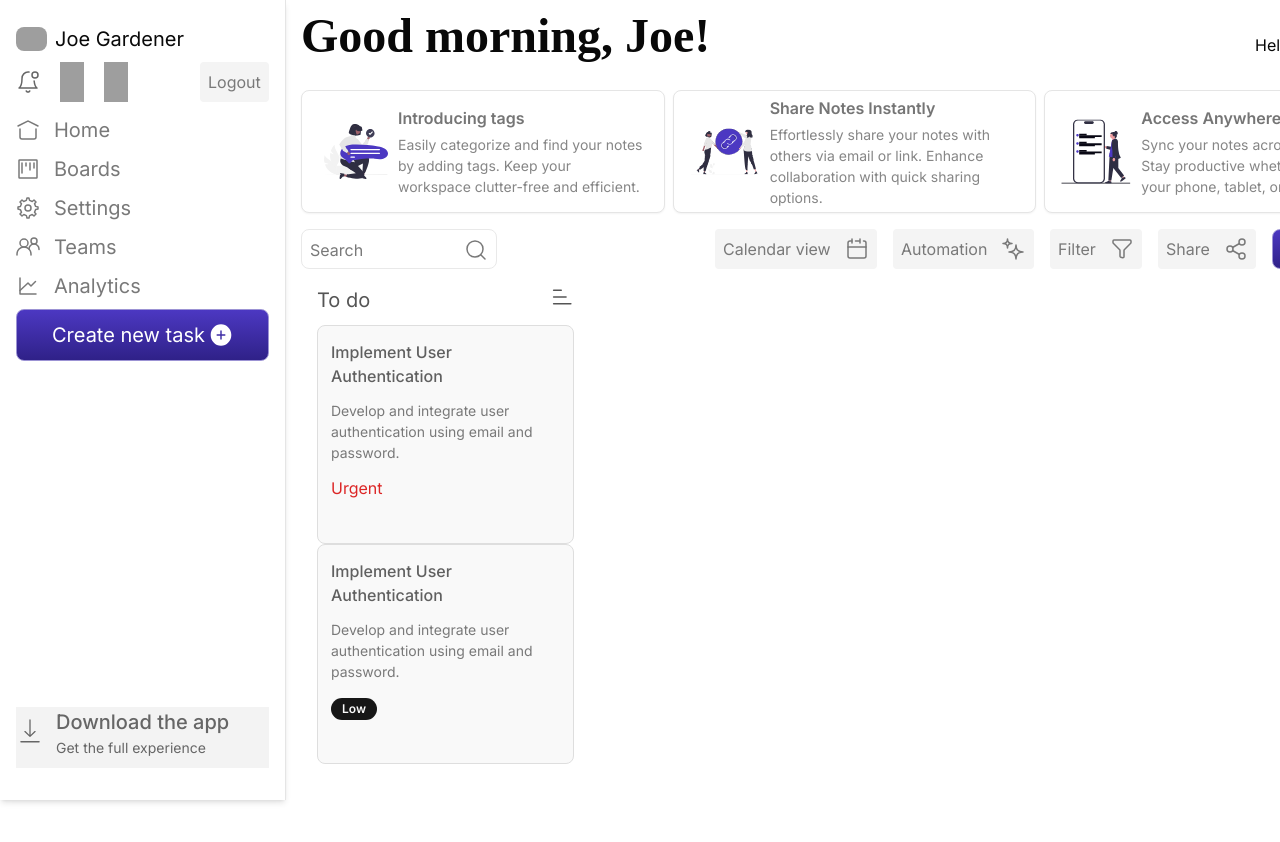
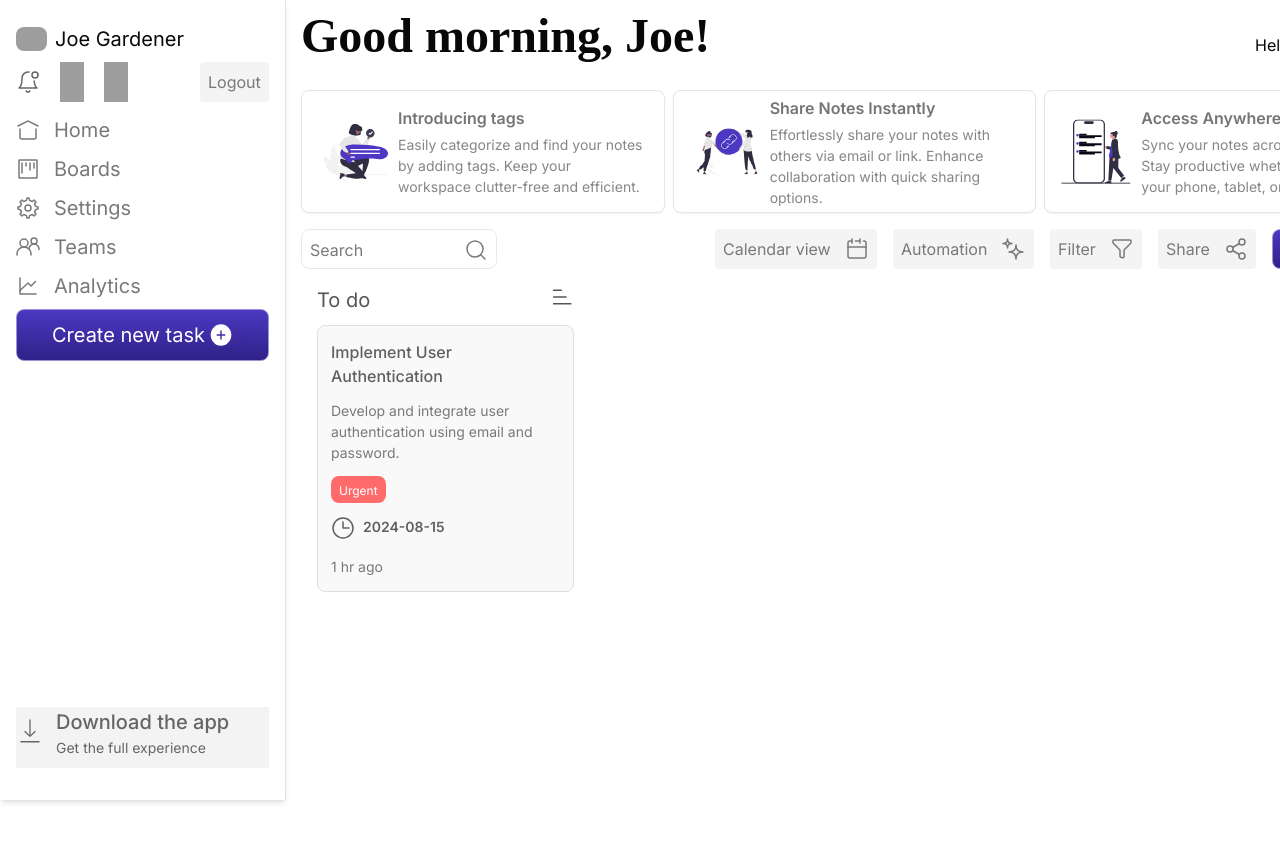
Before and after one commit to pradhumngautam/workflo, a Next.js app: page /dashboard in a window 1280 px wide. Shown: the top 842 px of the page. Built offline with nearby package versions, Linux system fonts and the light colour scheme; grey boxes are pictures that could not be loaded.

Commit message:
refact: task card

```diff
--- a/components/todos.tsx
+++ b/components/todos.tsx
@@ -14,13 +14,5 @@ export const todos = [
     priority: "Urgent",
     deadline: "2024-08-15",
     time: "1 hr ago",
-  },
-  {
-    title: "Implement User Authentication",
-    content:
-      "Develop and integrate user authentication using email and password.",
-    priority: "Low",
-    deadline: "2024-08-15",
-    time: "1 hr ago",
-  },
+  }
 ];
--- a/components/ui/task-card.tsx
+++ b/components/ui/task-card.tsx
@@ -1,3 +1,4 @@
+import Image from "next/image";
 import { todosdata } from "../todos";
 import { Badge } from "./badge";
 import { Button } from "./button";
@@ -14,19 +15,31 @@ const Taskcard = ({ title, content, priority, deadline, time }: Cardprops) => {
             {content}
           </div>
         </div>
-        <div>
-          {priority == "Low" && <Badge className="">{priority}</Badge>}
+        <div className="font-normal text-[12px] text-[#FFFFFF]">
+          {priority == "Low" && (
+            <div className="w-[40px] h-[27px] rounded-[8px] pt-[6px] pr-[8px] pb-[6px] pl-[8px] bg-[#0ECC5A]">
+              {priority}
+            </div>
+          )}
           {priority == "Medium" && (
-            <div className="text-green-600">{priority}</div>
+            <div className="w-[62px] h-[27px] rounded-[8px] pt-[6px] pr-[8px] pb-[6px] pl-[8px] bg-[#FFA235]">
+              {priority}
+            </div>
           )}
           {priority == "Urgent" && (
-            <div className="text-red-600">{priority}</div>
+            <div className="w-[55px] h-[27px] rounded-[8px] pt-[6px] pr-[8px] pb-[6px] pl-[8px] bg-[#FF6B6B]">
+              {priority}
+            </div>
           )}
         </div>
-
-        <div></div>
+        <div className="w-[115px] h-[24px] flex gap-[8px]">
+          <Image src={"/time.svg"} alt="" height={24} width={24} />
+          <div className="text-[#606060] text-[14px] font-semibold">
+            {deadline}
+          </div>
+        </div>
       </div>
-      <div></div>
+      <div className="font-normal text-[14px] text-[#797979]">{time}</div>
     </div>
   );
 };
```
Also changed, not shown: public/time.svg (added).
